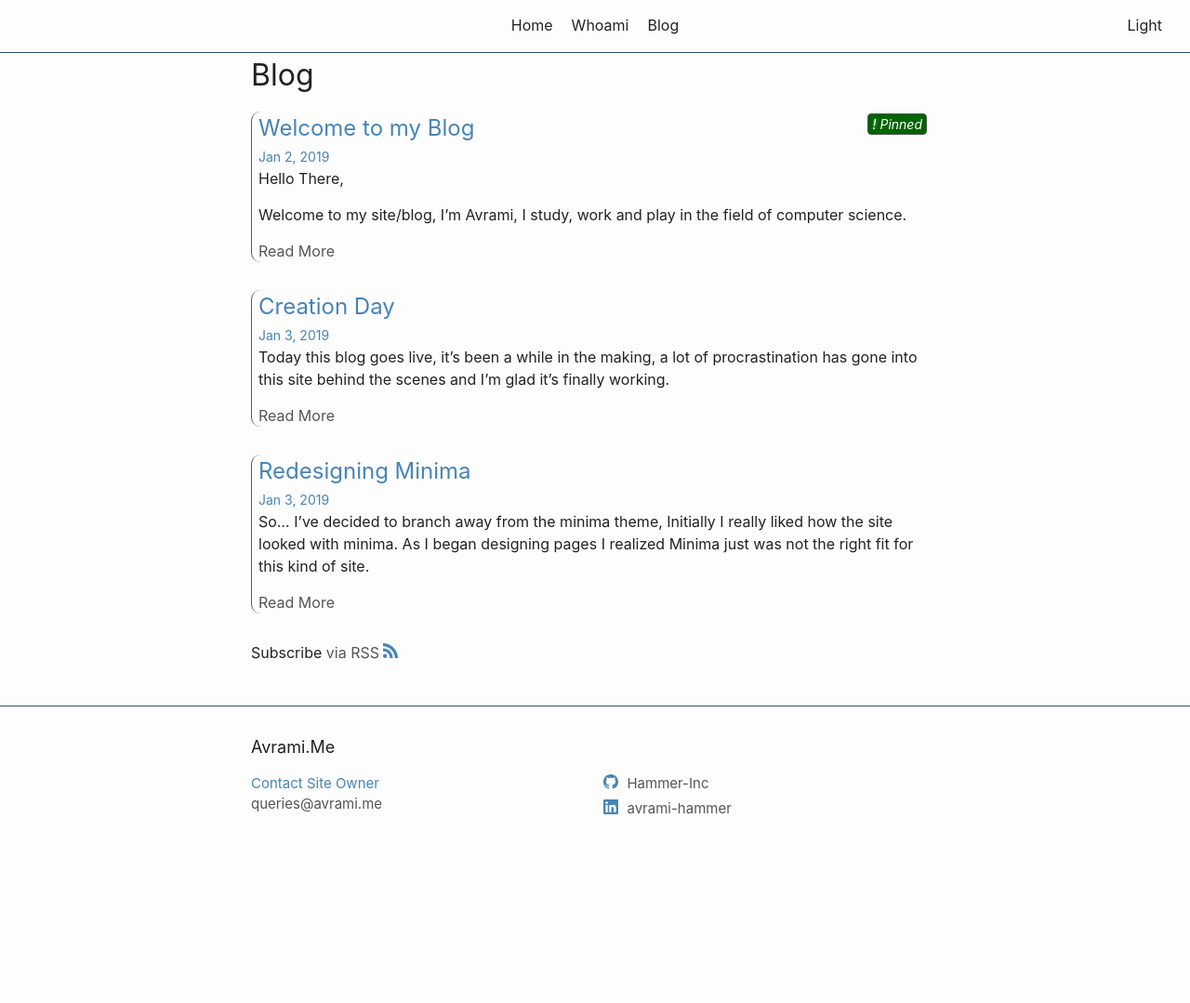
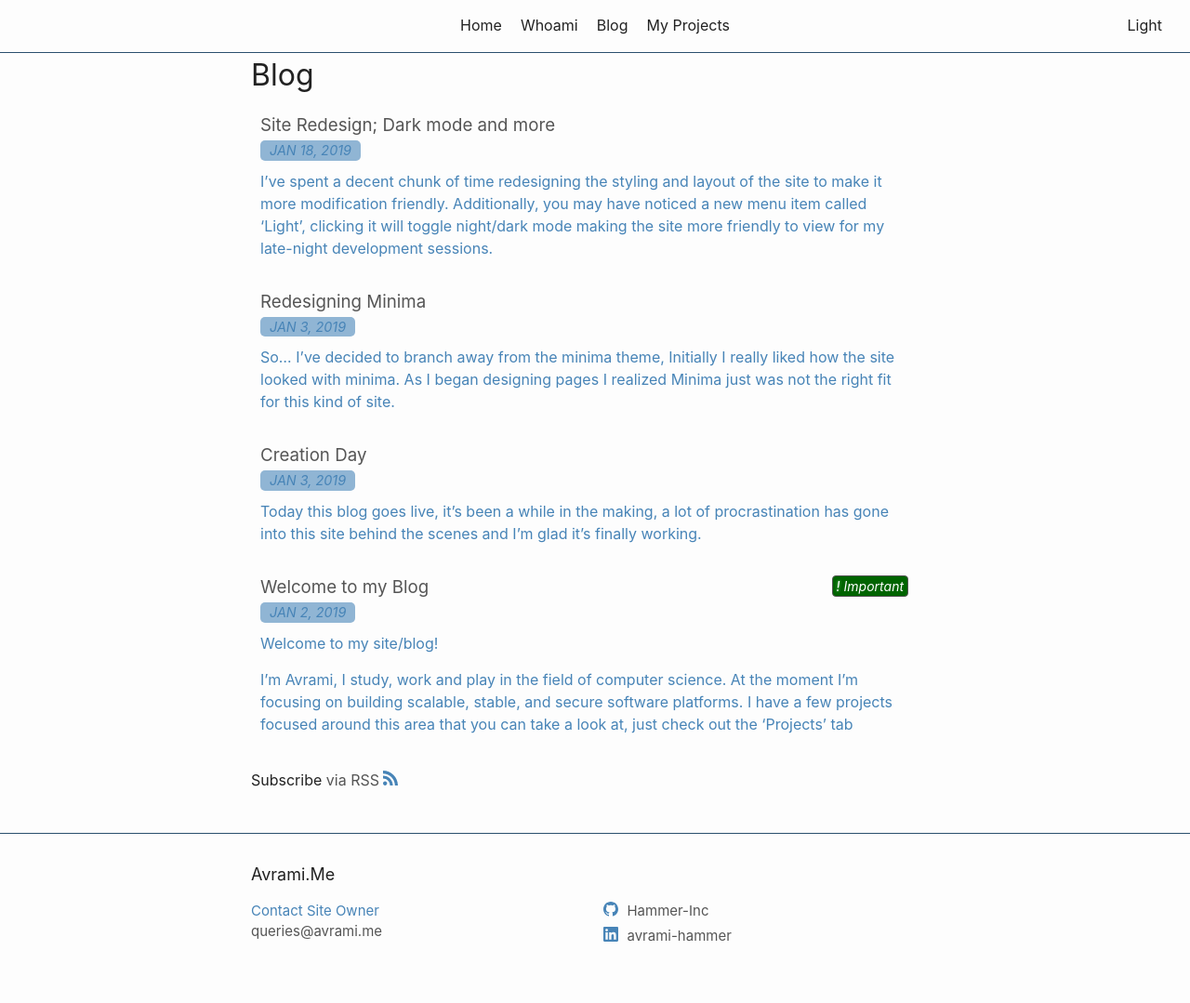
Before and after one commit to avra-m3/hammer-inc.github.io, a Jekyll site: the page built from home/blog.html, in a window 1280 px wide. Shown: the whole page at 93% size. Built offline with Jekyll 4.4.1, drawn with Linux system fonts in a browser that asks for light colours; before the commit the page ends 942 px from its top, so only the background shows below that.

Commit message:
updated blog page to use new ui Added dark mode post modified tag block styling

```diff
--- a/_config.yml
+++ b/_config.yml
@@ -7,6 +7,9 @@ description: Avrami's Blog, Baked using love, jekyll, and github.
 google_analytics: UA-131741134-1
 
 collections:
+  posts:
+    title: Blog
+
   projects:
     title: Projects
 
--- a/_posts/2019-01-02-welcome.markdown
+++ b/_posts/2019-01-02-welcome.markdown
@@ -8,8 +8,8 @@ excerpt_separator: <!--more-->
 
 ---
 
-Hello There,
+Welcome to my site/blog!
 
-Welcome to my site/blog, I'm Avrami, I study, work and play in the field of computer science.
+I'm Avrami, I study, work and play in the field of computer science.
+At the moment I'm focusing on building scalable, stable, and secure software platforms. I have a few projects focused around this area that you can take a look at, just check out the 'Projects' tab
 <!--more-->
-At the moment I'm focusing on building scalable, stable, and secure software platforms. I have a few projects focused around this area that you can take a look at, just check out the 'Projects' tab
--- /dev/null
+++ b/_posts/2019-01-19-site-redesign-and-dark-mode.markdown
@@ -0,0 +1,11 @@
+---
+layout: post
+title:  "Site Redesign; Dark mode and more"
+date:   2019-01-19 06:00:00 +1100
+categories: update general
+---
+I've spent a decent chunk of time redesigning the styling and layout of the site to make it more modification friendly.
+Additionally, you may have noticed a new menu item called 'Light', clicking it will toggle night/dark mode making
+the site more friendly to view for my late-night development sessions.
+
+Thanks for taking a look and I hope you enjoy playing around with the new features!
--- a/_sass/styles/_extra.scss
+++ b/_sass/styles/_extra.scss
@@ -213,20 +213,21 @@
     > .tag {
       font-style: italic;
       color: $brand-color;
-      padding: 2px 10px;
+      padding: 0 10px;
       border-radius: 5px;
       text-transform: uppercase;
       background-color: $brand-color-light;
+      display: inline-block;
 
       @media print {
         background-color: $brand-color;
       }
 
-      margin-bottom: 20px;
-      @include relative-font-size(1.0);
+      margin-bottom: 10px;
+      @include relative-font-size(0.9);
 
       @include media-query($on-laptop) {
-        @include relative-font-size(.9);
+        @include relative-font-size(0.8);
       }
 
       &:not(:last-of-type):after {
--- a/home/blog.html
+++ b/home/blog.html
@@ -4,36 +4,43 @@ title: Blog
 permalink: /blog/
 order: 3
 display: true
+
+collection: posts
 ---
 <div class="home">
     {%- if page.title -%}
     <h1 class="page-heading">{{ page.title }}</h1>
     {%- endif -%}
 
-    {% assign sorted_posts = paginator.posts | default: site.posts | sort: "date" | sort: "pinned", "last" %}
+    {% assign sorted_posts = paginator.posts | default: site.posts | sort: "date" | reverse %}
 
     {%- if site.posts.size > 0 -%}
-    <ul class="post-list">
+    <div class="collection">
 
-        {%- for post in sorted_posts -%}
-        <li>
-            {%- assign date_format = site.minima.date_format | default: "%b %-d, %Y" -%}
-            <h3>
-                <a class="post-link" href="{{ post.url | relative_url }}">
-                    {{ post.title | escape }}
-                </a>
-            </h3>
-            {% if post.pinned %}
-            <span class="badge pinned">Pinned</span>
+        {%- for page in sorted_posts -%}
+        {%- assign date_format = site.minima.date_format | default: "%b %-d, %Y" -%}
+        <!--<h3>-->
+        <!--<a class="post-link" href="{{ post.url | relative_url }}">-->
+        <!--{{ post.title | escape }}-->
+        <!--</a>-->
+        <!--</h3>-->
+
+        <!--<span class="post-meta">{{"A"}}</span>-->
+        <!--{%- if site.show_excerpts -%}-->
+        <!--{{ post.excerpt }} <a href="{{ post.url | relative_url }}">Read More</a>-->
+        <!--{%- endif -%}-->
+
+        <a class="item" style="position: relative" href="{{page.url | remove: '.html'}}">
+            <h3 class="title">{{page.title}}</h3>
+            {% if page.pinned %}
+            <span class="badge pinned">Important</span>
             {% endif %}
-            <span class="post-meta">{{ post.date | date: date_format }}</span>
-            {%- if site.show_excerpts -%}
-            {{ post.excerpt }} <a href="{{ post.url | relative_url }}">Read More</a>
-            {%- endif -%}
+            <span class="tag">{{  page.date | date: date_format  }}</span>
+            <div class="about">{{page.excerpt}}</div>
 
-        </li>
+        </a>
         {%- endfor -%}
-    </ul>
+    </div>
 
     {% if paginator.total_pages > 1 %}
     <div class="pagination">
@@ -71,10 +78,10 @@ display: true
 
     <p class="rss-subscribe">Subscribe
         <a href="{{ "/feed.xml" | relative_url }}">
-            via RSS
-            <svg class="svg-icon inline">
-                <use xlink:href="{{ '/assets/minima-social-icons.svg#rss' | relative_url }}"></use>
-            </svg>
+        via RSS
+        <svg class="svg-icon inline">
+            <use xlink:href="{{ '/assets/minima-social-icons.svg#rss' | relative_url }}"></use>
+        </svg>
         </a>
     </p>
     {%- endif -%}
--- a/home/projects.html
+++ b/home/projects.html
@@ -4,4 +4,7 @@ title: My Projects
 permalink: /projects/
 
 collection: "projects"
+
+display: true
+order: 5
 ---
```
